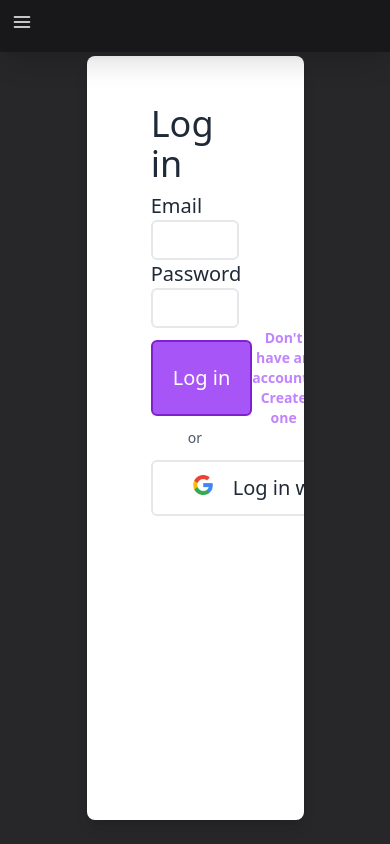
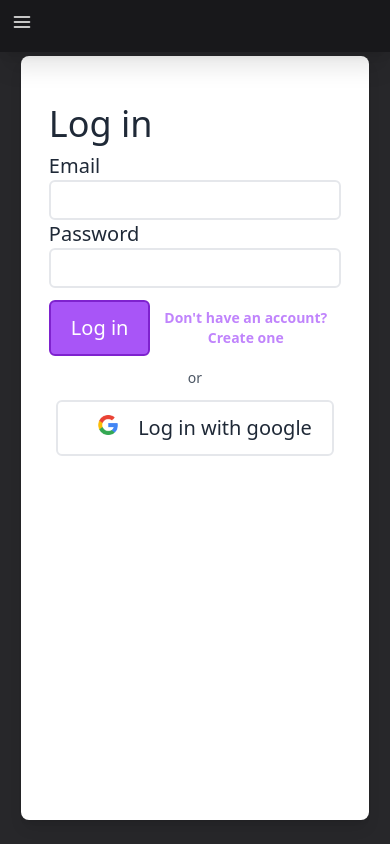
Before and after one commit to h8moss/next-js-portfolio, a Next.js app: page /signin in a window 390 px wide. Built offline with nearby package versions, Linux system fonts and the light colour scheme; no server answers.

Commit message:
made signin form responsive

```diff
--- a/components/Card/index.jsx
+++ b/components/Card/index.jsx
@@ -1,6 +1,13 @@
 import { AnimatePresence, motion } from "framer-motion";
 
+import useTailwindSize from '../../hooks/useTailwindSize';
+
 const Card = ({ className, children, onExit, ...props }) => {
+
+    const { isMd } = useTailwindSize();
+
+    const width = isMd ? '70%' : '95%';
+
     return (
         <motion.div
             className={`bg-white shadow-lg
@@ -17,7 +24,7 @@ const Card = ({ className, children, onExit, ...props }) => {
             animate={{
                 overflow: 'auto',
                 padding: '20px',
-                width: '70%',
+                width: width,
                 height: 'auto',
                 minHeight: '100%',
             }}
--- a/components/ScreenDiv/index.jsx
+++ b/components/ScreenDiv/index.jsx
@@ -1,7 +1,7 @@
 const ScreenDiv = ({ children, className, ...restProps }) => {
     return (
         <div
-            className={"h-screen w-screen overflow-clip p-10 md:p-20 sm:p-1 " + className}
+            className={"h-screen w-screen overflow-clip md:p-20 p-3 py-10 " + className}
             {...restProps}
         >
             {children}
--- a/styles/Login.module.css
+++ b/styles/Login.module.css
@@ -1,5 +1,5 @@
 .form {
-  @apply flex flex-col text-left mx-auto w-1/2 my-5;
+  @apply flex flex-col text-left mx-auto md:w-1/2 w-[95%] my-5;
 }
 
 .form input {
```
